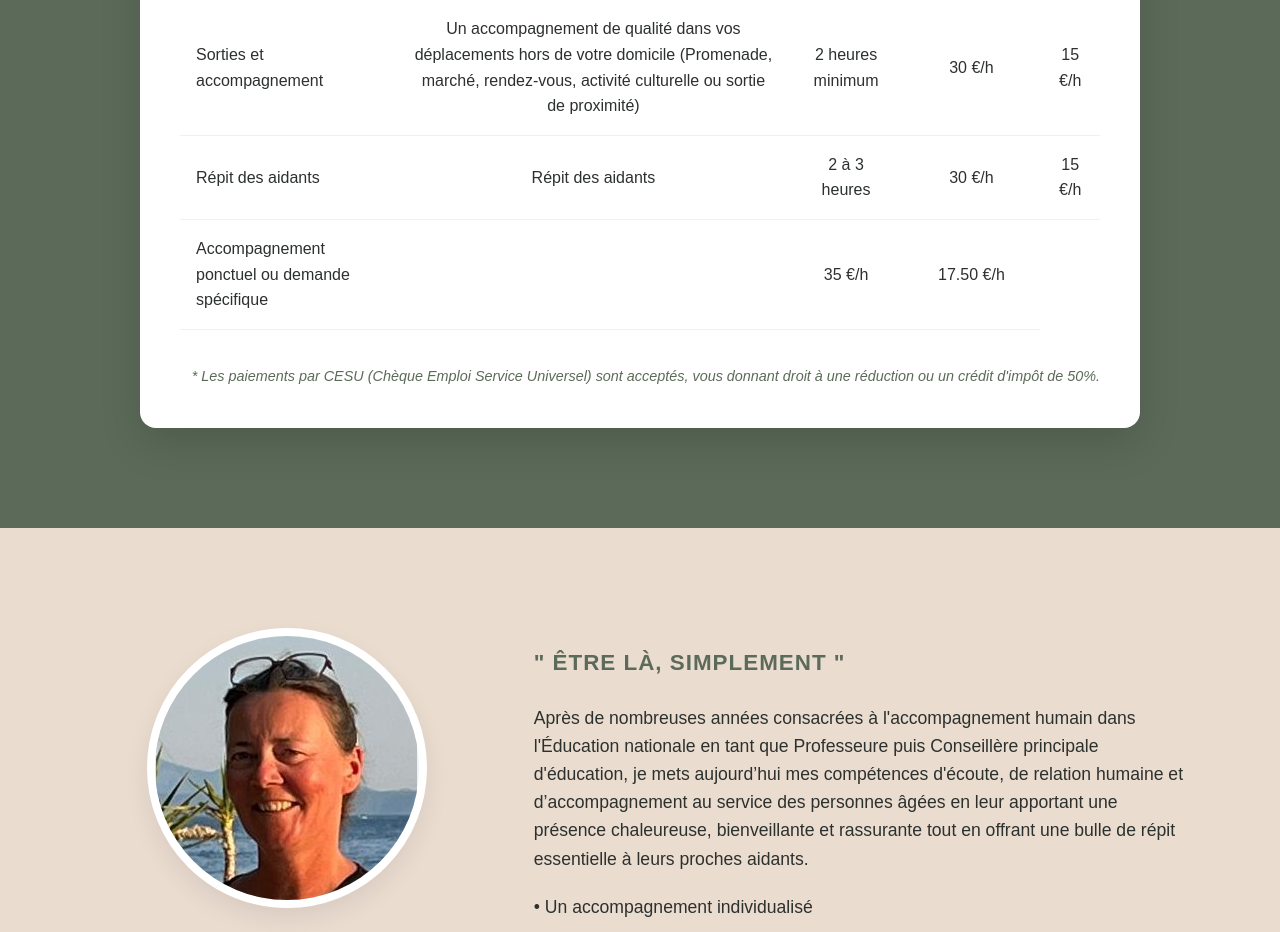
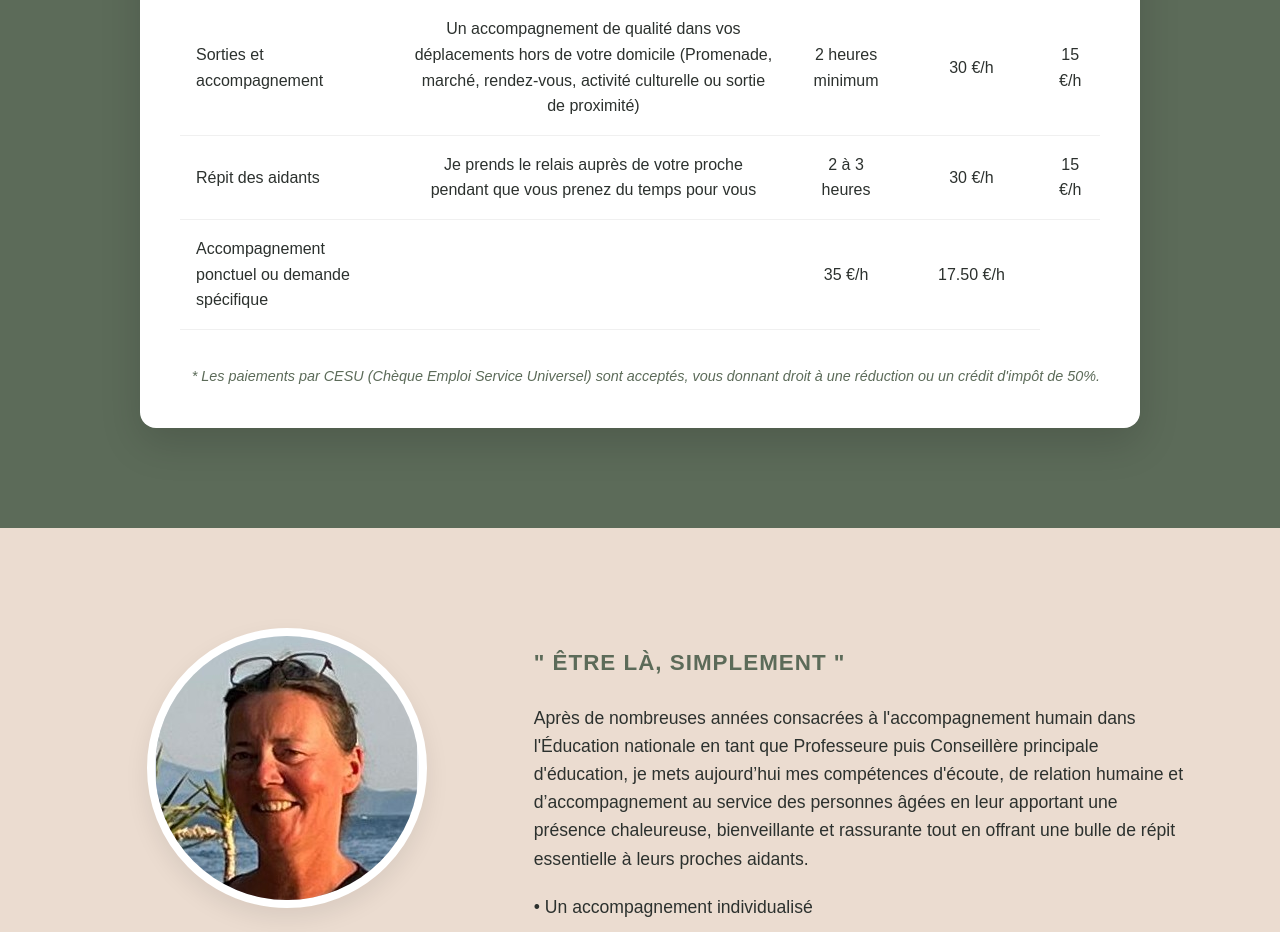
Before and after one commit to tentensee/LaVoyageuseDeVie, a React (Vite) app: page / in a window 1280 px wide. Shown: the part 2680-3612 px from the top of the page. Built offline with nearby package versions, Linux system fonts and the light colour scheme.

Commit message:
Modify description for Répit des aidants
Updated the description for 'Répit des aidants' service.

```diff
--- a/src/components/Tarifs.jsx
+++ b/src/components/Tarifs.jsx
@@ -35,7 +35,7 @@ export default function Tarifs() {
               </tr>
               <tr>
                 <td>Répit des aidants</td>
-                <td>Répit des aidants</td>
+                <td>Je prends le relais auprès de votre proche pendant que vous prenez du temps pour vous</td>
                 <td>2 à 3 heures</td>
                 <td>30 €/h</td>
                 <td>15 €/h</td>
```
